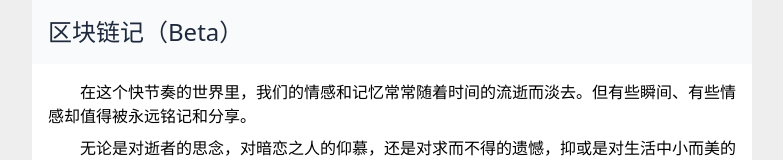
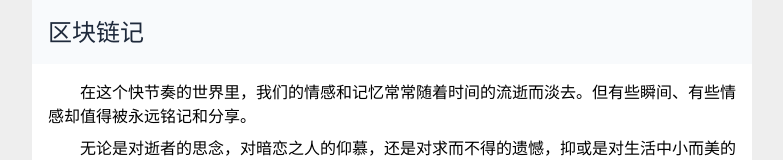
Before and after one commit to 0x74616e67/recordonchain-interface, a Next.js app: page / in a window 1280 px wide. Shown: the top 160 px of the page, without its empty margins (248-1031 px from the left). Built offline with nearby package versions, Linux system fonts and the light colour scheme.

Commit message:
remove beta tag

```diff
--- a/src/locales/en.js
+++ b/src/locales/en.js
@@ -1,6 +1,6 @@
 export default {
   Meta: {
-    title: "Qu Kuai Lian Ji (Beta)",
+    title: "Qu Kuai Lian Ji",
     description:
       "Qu Kuai Lian Ji, a platform based on blockchain technology, allows you to record your precious thoughts permanently.",
   },
--- a/src/locales/zh.js
+++ b/src/locales/zh.js
@@ -1,6 +1,6 @@
 export default {
   Meta: {
-    title: "区块链记（Beta）",
+    title: "区块链记",
     description:
       "区块链记，一个依托于区块链技术的平台，让您可以将珍贵的想法永久记录下来。",
   },
```
